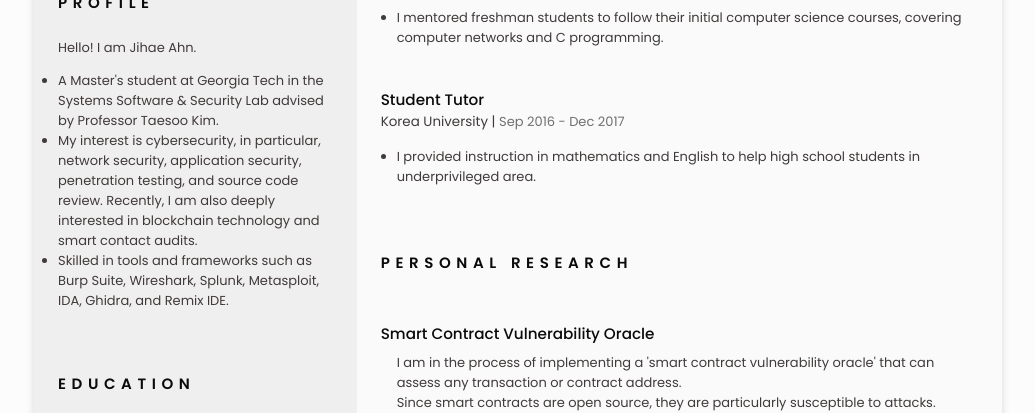
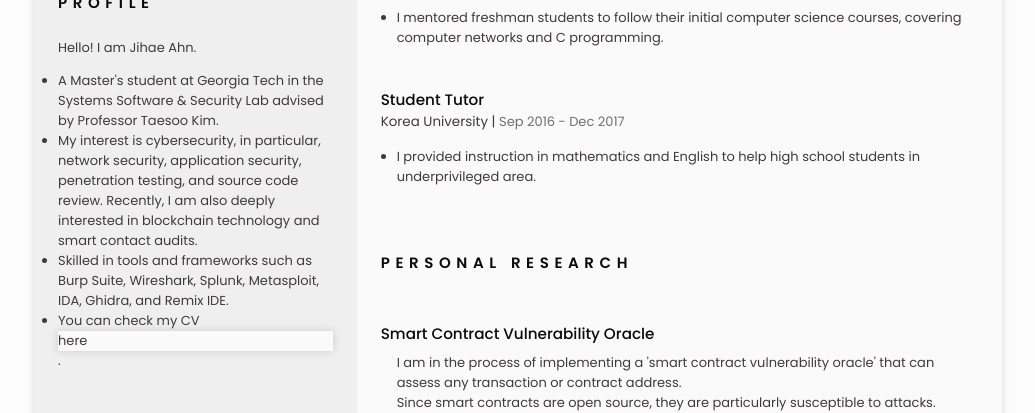
Before and after one commit to jiha3/jiha3.github.io, a plain HTML site: page index.html in a window 1280 px wide. Shown: the part 545-958 px from the top of the page, without its empty margins (122-1157 px from the left). Drawn offline with nearby package versions, Linux system fonts and the light colour scheme.

Commit message:
added resume

```diff
--- a/index.html
+++ b/index.html
@@ -132,6 +132,7 @@
                               <li>A Master's student at Georgia Tech in the Systems Software & Security Lab advised by Professor Taesoo Kim.</li>
                               <li>My interest is cybersecurity, in particular, network security, application security, penetration testing, and source code review. Recently, I am also deeply interested in blockchain technology and smart contact audits.</li>
                               <li>Skilled in tools and frameworks such as Burp Suite, Wireshark, Splunk, Metasploit, IDA, Ghidra, and Remix IDE.</li>
+                              <li>You can check my CV <a class="resume" href="/assets/Resume_JihaeAhn(Final).pdf">here</a>.</li>
                           </ul>
                         </p>
                     </section>
```
Also changed, not shown: 1 other file.
